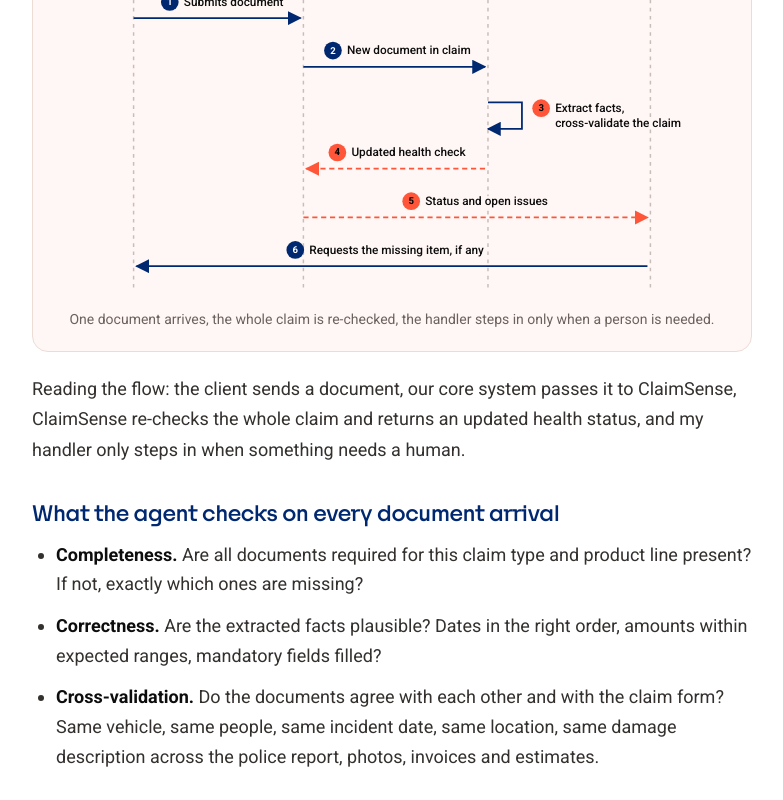
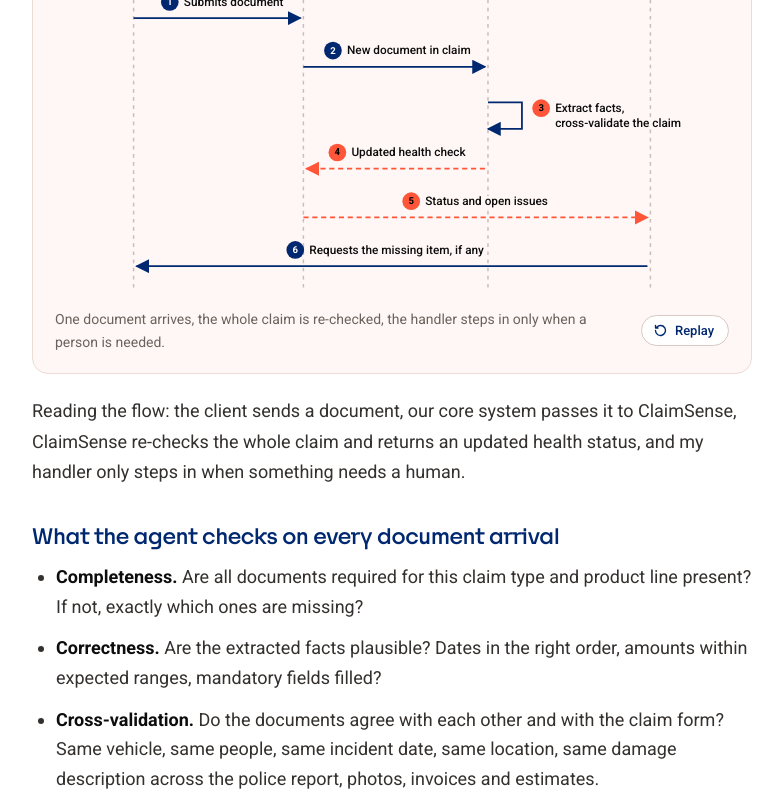
Before and after one commit to DataSentics/claimsense-v3, a plain HTML site: page customer-stories/pillow/index.html in a window 1280 px wide. Shown: the part 3426-4226 px from the top of the page, without its empty margins (248-1031 px from the left). Drawn offline with nearby package versions, Linux system fonts and the light colour scheme.

Commit message:
Add a Replay button under the Pillow story flow diagram
The button appears once the step reveal has finished and restarts it on click.
It stays hidden with reduced motion or when the script does not run.

Co-Authored-By: Claude Fable 5.2 <noreply@anthropic.com>

```diff
--- a/customer-stories/pillow/index.html
+++ b/customer-stories/pillow/index.html
@@ -101,6 +101,10 @@ footer a:hover { color:#FF5539 !important; transition:color .2s ease; }
   [style*="repeat(auto-fill,minmax"],
   [style*="repeat(auto-fill, minmax"] { grid-template-columns:1fr !important; }
 }
+[data-flow-replay] { display:inline-flex; visibility:hidden; opacity:0; transition:opacity .3s ease, background .2s ease, border-color .2s ease; }
+[data-flow][data-anim="done"] [data-flow-replay] { visibility:visible; opacity:1; }
+[data-flow-replay]:hover { background:#FFE4DF; border-color:#FF5539 !important; }
+[data-flow-replay]:focus-visible { outline:2px solid #002870; outline-offset:2px; }
 @keyframes flowIn { from { opacity:0; transform:translateY(10px); } to { opacity:1; transform:none; } }
 [data-flow][data-anim="ready"] [data-step] { opacity:0; }
 [data-flow][data-anim="play"] [data-step] { animation:flowIn .55s cubic-bezier(.16,1,.3,1) both; }
@@ -250,7 +254,7 @@ footer a:hover { color:#FF5539 !important; transition:color .2s ease; }
 <g data-step="5"><line x1="350" y1="388" x2="816" y2="388" stroke="#FF5539" stroke-width="2.4" stroke-dasharray="7 5" marker-end="url(#ahr)"></line><circle cx="496" cy="366" r="12" fill="#FF5539"></circle><text x="496" y="370" text-anchor="middle" font-size="13" font-weight="700" fill="#000">5</text><text x="515" y="371" font-size="16" font-weight="500" fill="#0d0d0d" stroke="#FFF7F5" stroke-width="7" stroke-linejoin="round" paint-order="stroke">Status and open issues</text></g>
 <g data-step="6"><line x1="816" y1="454" x2="124" y2="454" stroke="#002870" stroke-width="2.4" marker-end="url(#ah)"></line><circle cx="339" cy="432" r="12" fill="#002870"></circle><text x="339" y="436" text-anchor="middle" font-size="13" font-weight="700" fill="#fff">6</text><text x="358" y="437" font-size="16" font-weight="500" fill="#0d0d0d" stroke="#FFF7F5" stroke-width="7" stroke-linejoin="round" paint-order="stroke">Requests the missing item, if any</text></g>
 </svg>
-<figcaption style="font-size:14px; color:#6b625d; padding:8px 8px 12px; text-align:center;">One document arrives, the whole claim is re-checked, the handler steps in only when a person is needed.</figcaption></figure>
+<figcaption style="display:flex; flex-wrap:wrap; align-items:center; justify-content:space-between; gap:10px 16px; font-size:14px; color:#6b625d; padding:8px 10px 12px;"><span style="flex:1 1 300px;">One document arrives, the whole claim is re-checked, the handler steps in only when a person is needed.</span><button type="button" data-flow-replay="" aria-label="Replay the diagram animation" style="align-items:center; gap:7px; padding:7px 14px 7px 11px; border-radius:999px; border:1px solid #d9c9c3; background:#fff; color:#002870; font:500 13px/1 'Roboto',sans-serif; cursor:pointer;"><svg width="15" height="15" viewBox="0 0 24 24" aria-hidden="true"><path d="M4 12a8 8 0 1 0 2.3-5.7M4 4v4h4" fill="none" stroke="currentColor" stroke-width="2.2" stroke-linecap="round" stroke-linejoin="round"></path></svg>Replay</button></figcaption></figure>
 <p style="font-size:18px; line-height:1.7; color:#33302e; margin:0 0 20px;">Reading the flow: the client sends a document, our core system passes it to ClaimSense, ClaimSense re-checks the whole claim and returns an updated health status, and my handler only steps in when something needs a human.</p>
 <h3 style="font-family:'Tosh A',sans-serif; font-weight:500; font-size:21px; line-height:1.25; color:#002870; margin:36px 0 12px;">What the agent checks on every document arrival</h3>
 <ul style="margin:0 0 24px; padding-left:24px;"><li style="font-size:18px; line-height:1.65; color:#33302e; margin:0 0 12px;"><strong style="color:#0d0d0d; font-weight:700;">Completeness.</strong> Are all documents required for this claim type and product line present? If not, exactly which ones are missing?</li><li style="font-size:18px; line-height:1.65; color:#33302e; margin:0 0 12px;"><strong style="color:#0d0d0d; font-weight:700;">Correctness.</strong> Are the extracted facts plausible? Dates in the right order, amounts within expected ranges, mandatory fields filled?</li><li style="font-size:18px; line-height:1.65; color:#33302e; margin:0 0 12px;"><strong style="color:#0d0d0d; font-weight:700;">Cross-validation.</strong> Do the documents agree with each other and with the claim form? Same vehicle, same people, same incident date, same location, same damage description across the police report, photos, invoices and estimates.</li></ul>
@@ -468,18 +472,31 @@ class Component extends DCLogic {
 </script>
 
 <script data-flow-anim>
-/* Reveals the flow diagram step by step the first time it scrolls into view.
-   Without this script, or with reduced motion, the diagram is simply shown whole. */
+/* Reveals the flow diagram step by step the first time it scrolls into view, then offers a Replay button.
+   Without this script, or with reduced motion, the diagram is shown whole and the button stays hidden. */
 (function(){
   if(!('IntersectionObserver' in window)) return;
   if(window.matchMedia && window.matchMedia('(prefers-reduced-motion: reduce)').matches) return;
+  var DURATION=4700, doneTimer;
+  function play(el){
+    clearTimeout(doneTimer);
+    el.setAttribute('data-anim','ready');
+    void el.getBoundingClientRect();
+    el.setAttribute('data-anim','play');
+    doneTimer=setTimeout(function(){ el.setAttribute('data-anim','done'); }, DURATION);
+  }
+  document.addEventListener('click', function(e){
+    var btn=e.target && e.target.closest && e.target.closest('[data-flow-replay]');
+    if(!btn) return;
+    var el=btn.closest('[data-flow]'); if(el) play(el);
+  });
   var tries=0, timer=setInterval(function(){
     var el=document.querySelector('[data-flow]');
     if(!el){ if(++tries>100) clearInterval(timer); return; }
     clearInterval(timer);
     el.setAttribute('data-anim','ready');
     var io=new IntersectionObserver(function(es){
-      es.forEach(function(e){ if(e.isIntersecting){ el.setAttribute('data-anim','play'); io.disconnect(); } });
+      es.forEach(function(e){ if(e.isIntersecting){ play(el); io.disconnect(); } });
     },{threshold:0.45});
     io.observe(el);
   },100);
```
